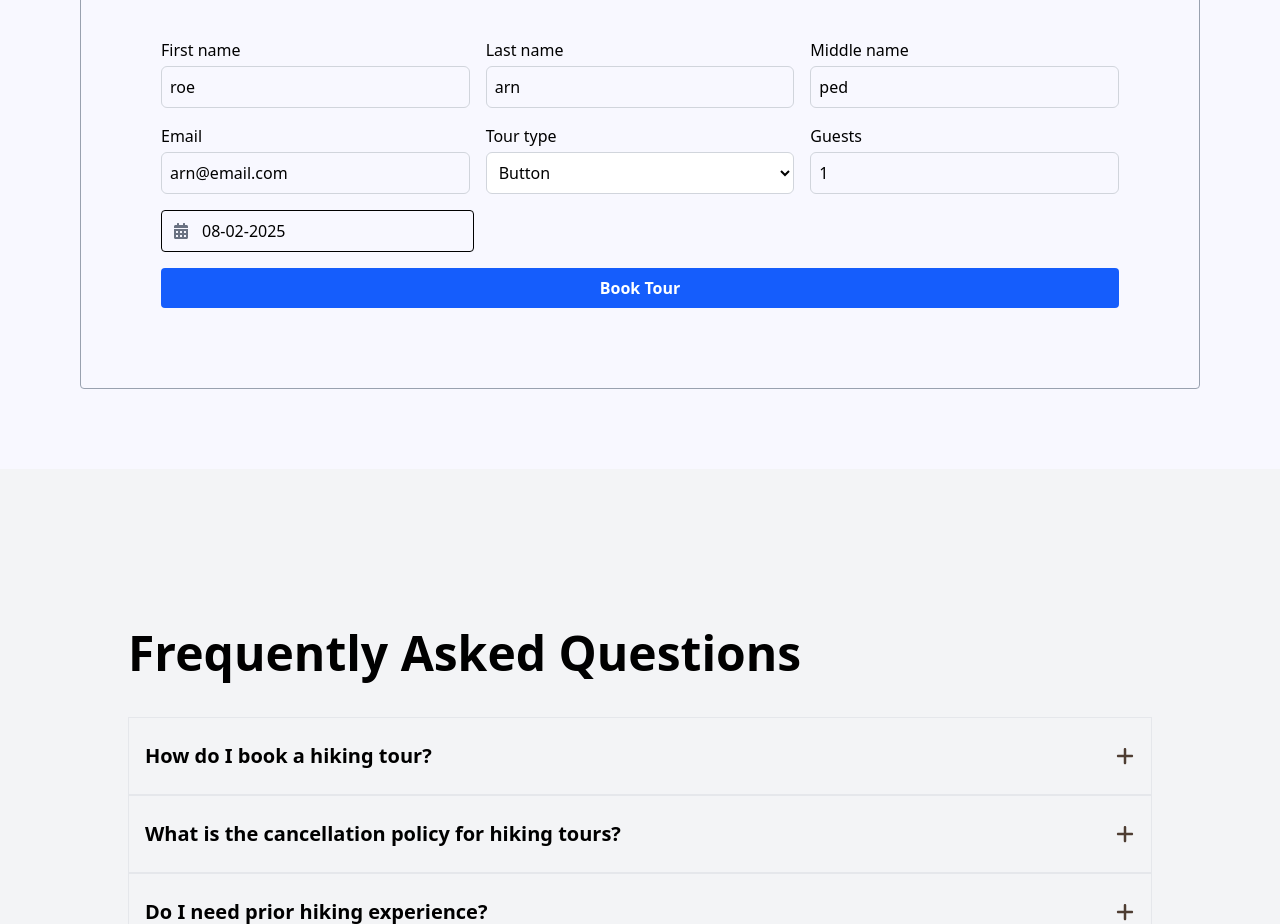
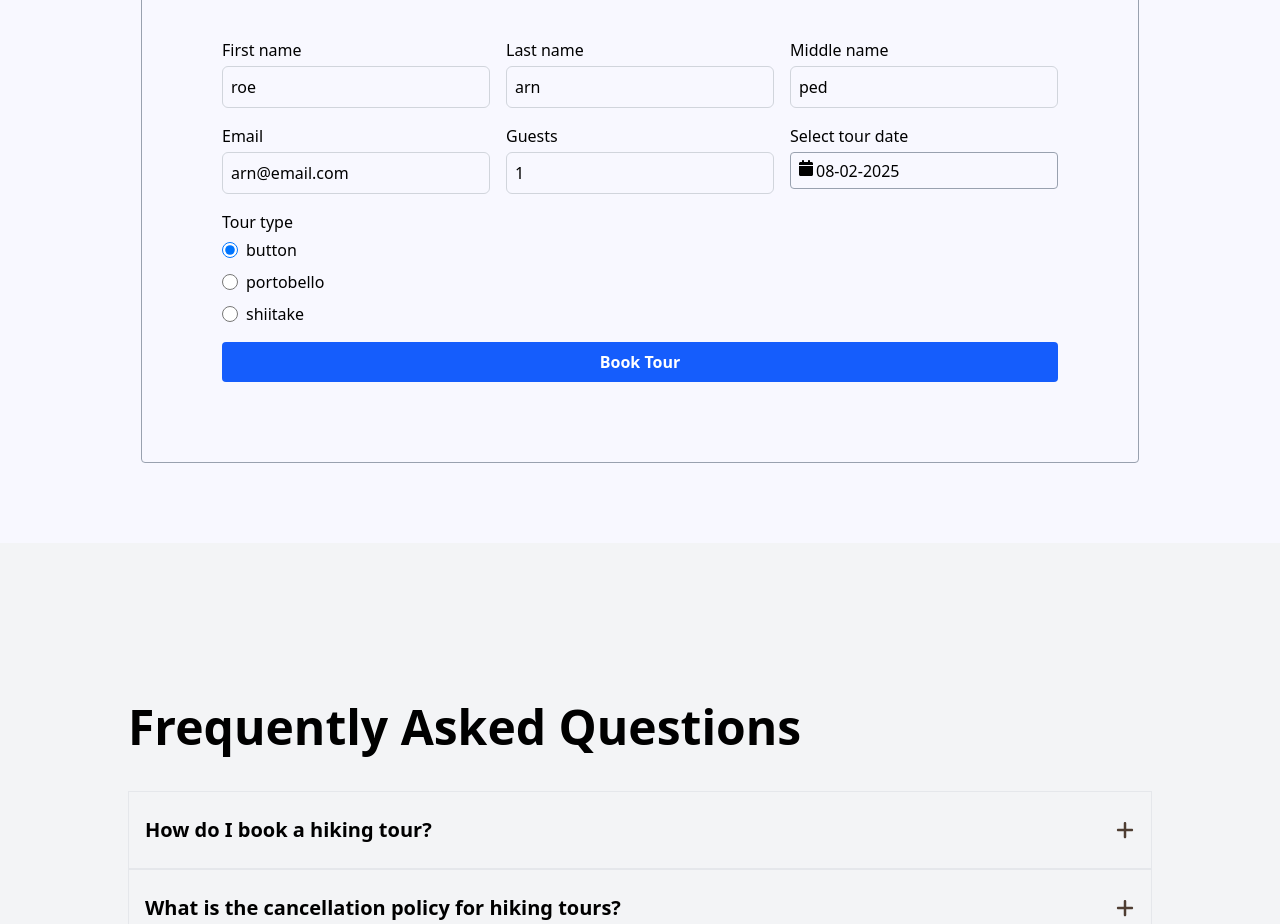
Before and after one commit to roebienbien/kabutehan, a React (Vite) app: page / in a window 1280 px wide. Shown: the part 860-1784 px from the top of the page. Built offline with nearby package versions, Linux system fonts and the light colour scheme.

Commit message:
feat: add radio buttons

```diff
--- a/src/components/forms/BookingForm.tsx
+++ b/src/components/forms/BookingForm.tsx
@@ -7,7 +7,22 @@ import {
   type TourFormData,
 } from '../../schema/booking-schema';
 import DatePickerField from './DatePickerField';
-import type { To } from 'react-router-dom';
+import RadioForm from '../ui/RadioForm';
+
+const options = [
+  {
+    value: 'button',
+    label: 'button',
+  },
+  {
+    value: 'portobello',
+    label: 'portobello',
+  },
+  {
+    value: 'shiitake',
+    label: 'shiitake',
+  },
+];
 
 export default function BookingForm() {
   const {
@@ -59,17 +74,17 @@ export default function BookingForm() {
           register={register}
           error={errors.email}
         />
-        <div className="block">
-          <label htmlFor="tourType">Tour type</label>
-          <select
-            {...register('tourType')}
-            className="mt-1 block w-full rounded-md border border-gray-300 bg-white p-2"
-          >
-            <option value="button">Button</option>
-            <option value="shiitake">Shiitake</option>
-            <option value="portobello">Portobello</option>
-          </select>
-        </div>
+        {/* <div className="block"> */}
+        {/*   <label htmlFor="tourType">Tour type</label> */}
+        {/*   <select */}
+        {/*     {...register('tourType')} */}
+        {/*     className="mt-1 block w-full rounded-md border border-gray-300 bg-white p-2" */}
+        {/*   > */}
+        {/*     <option value="button">Button</option> */}
+        {/*     <option value="shiitake">Shiitake</option> */}
+        {/*     <option value="portobello">Portobello</option> */}
+        {/*   </select> */}
+        {/* </div> */}
         <Input<TourFormData>
           name="guests"
           label="Guests"
@@ -78,7 +93,21 @@ export default function BookingForm() {
           register={register}
           error={errors.guests}
         />
-        <DatePickerField control={control} name="date" error={errors.date} />
+
+        <DatePickerField
+          control={control}
+          name="date"
+          label={'Select tour date'}
+          error={errors.date}
+        />
+
+        <RadioForm<TourFormData>
+          name="tourType"
+          control={control}
+          options={options}
+          label="Tour type"
+          error={errors.tourType}
+        />
 
         <button
           type="submit"
--- a/src/components/forms/DatePickerField.tsx
+++ b/src/components/forms/DatePickerField.tsx
@@ -8,17 +8,20 @@ type DatePickerFieldProps = {
   control: Control<any>;
   name: string;
   error?: FieldError;
+  label: string;
 };
 
 export default function DatePickerField({
   control,
   name,
   error,
+  label,
 }: DatePickerFieldProps) {
   // const [startDate, setStartDate] = useState<Date | null>(new Date());
 
   return (
-    <div className="relative inline-block">
+    <div className="flex w-full flex-col gap-1">
+      <label htmlFor={name}>{label}</label>
       <Controller
         control={control}
         name={name}
@@ -29,11 +32,12 @@ export default function DatePickerField({
             dateFormat="MM-dd-yyyy"
             placeholderText="Select a date"
             onChangeRaw={(e) => e?.preventDefault()} // disable typing
-            className="cursor-pointer rounded border px-10 py-2"
+            className="cursor-pointer items-center rounded border border-gray-400 p-2"
+            showIcon
           />
         )}
       />
-      <FaCalendarAlt className="pointer-events-none absolute top-1/2 left-3 -translate-y-1/2 text-gray-500" />
+      {/* <FaCalendarAlt className="pointer-events-none absolute top-1/2 left-3 -translate-y-1/2 text-gray-500" /> */}
       {error && <p className="mt-1 text-sm text-red-500">{error.message}</p>}
     </div>
   );
--- /dev/null
+++ b/src/components/ui/RadioForm.tsx
@@ -0,0 +1,62 @@
+import {
+  Controller,
+  type Control,
+  type FieldError,
+  type Path,
+} from 'react-hook-form';
+
+type TOption = {
+  value: string;
+  label: string;
+};
+
+type Props<T extends Record<string, any>> = {
+  name: Path<T>;
+  control: Control<any>;
+  options: TOption[];
+  error?: FieldError;
+  label: string;
+};
+
+export default function RadioForm<T extends Record<string, any>>({
+  name,
+  control,
+  options,
+  error,
+  label,
+}: Props<T>) {
+  // const { control } = useForm();
+  // const [selected, setSelected] = useState('button');
+  return (
+    <div className="flex flex-col gap-1">
+      <label htmlFor={name} className="font-medium">
+        {label}
+      </label>
+      <Controller
+        name={name}
+        control={control}
+        render={({ field }) => (
+          <div className="flex flex-col gap-2">
+            {options.map((opt) => (
+              <label key={opt.value} className="flex items-center gap-x-2">
+                <input
+                  type="radio"
+                  value={opt.value}
+                  checked={field.value === opt.value}
+                  onChange={() => field.onChange(opt.value)}
+                  // checked={selected === opt.value}
+                  // onChange={(e) => setSelected(e.target.value)}
+                  className="h-4 w-4"
+                />
+                {opt.label}
+              </label>
+            ))}
+            {error && (
+              <p className="mt-1 text-sm text-red-500">{error.message}</p>
+            )}
+          </div>
+        )}
+      />
+    </div>
+  );
+}
```
